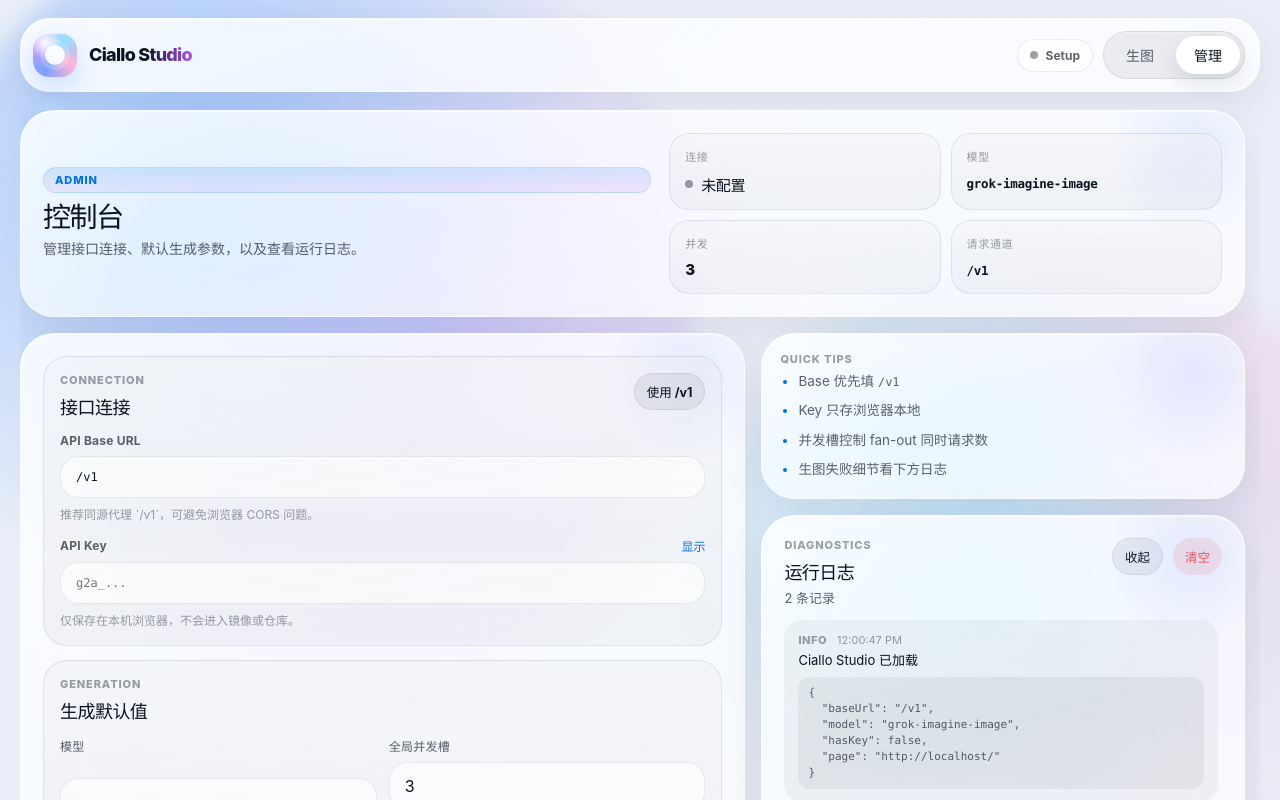
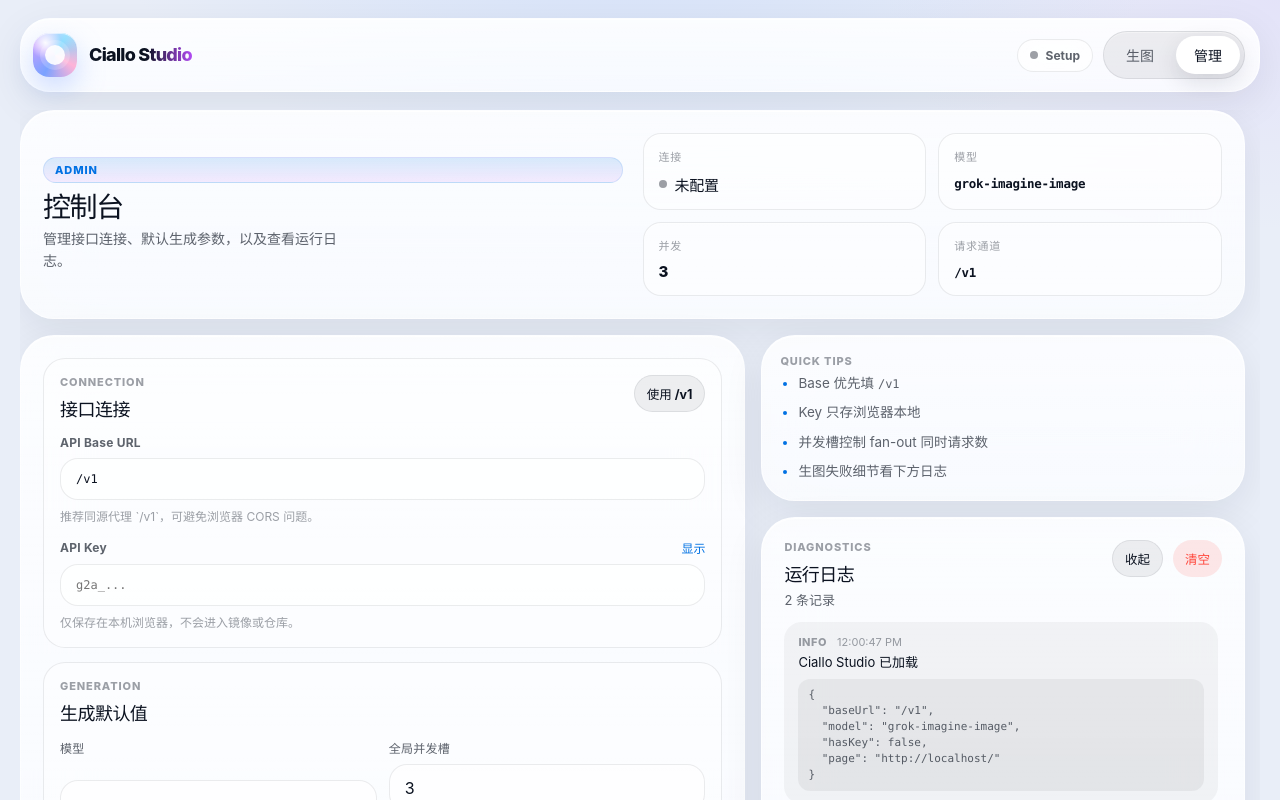
Before and after one commit to MurasameCyan/CialloStudio, a React (Vite) app: page / in a window 1280 px wide. Both pictures are taken after a click on the button "管理". Shown: the top 800 px of the page. Built offline with nearby package versions, Linux system fonts and the light colour scheme.

Commit message:
fix: straighten glass surfaces and balanced admin alignment

```diff
--- a/src/styles/ios26.css
+++ b/src/styles/ios26.css
@@ -70,64 +70,12 @@
 body {
   min-height: 100dvh;
   color: var(--text);
-  background: var(--bg);
   overflow-x: hidden;
-}
-
-body::before,
-body::after {
-  content: "";
-  position: fixed;
-  inset: auto;
-  pointer-events: none;
-  z-index: -1;
-  filter: blur(10px);
-}
-
-body::before {
-  top: -12vh;
-  left: -8vw;
-  width: 58vw;
-  height: 58vw;
-  max-width: 720px;
-  max-height: 720px;
-  border-radius: 50%;
   background:
-    radial-gradient(circle at 35% 35%, rgba(130, 180, 255, 0.72), transparent 58%),
-    radial-gradient(circle at 70% 60%, rgba(190, 150, 255, 0.42), transparent 60%);
-  animation: floatA 18s var(--ease) infinite alternate;
-}
-
-body::after {
-  right: -10vw;
-  bottom: -18vh;
-  width: 52vw;
-  height: 52vw;
-  max-width: 640px;
-  max-height: 640px;
-  border-radius: 50%;
-  background:
-    radial-gradient(circle at 40% 40%, rgba(120, 220, 255, 0.38), transparent 58%),
-    radial-gradient(circle at 70% 30%, rgba(255, 170, 210, 0.28), transparent 62%);
-  animation: floatB 22s var(--ease) infinite alternate;
-}
-
-@keyframes floatA {
-  from {
-    transform: translate3d(0, 0, 0) scale(1);
-  }
-  to {
-    transform: translate3d(4vw, 3vh, 0) scale(1.08);
-  }
-}
-
-@keyframes floatB {
-  from {
-    transform: translate3d(0, 0, 0) scale(1);
-  }
-  to {
-    transform: translate3d(-3vw, -4vh, 0) scale(1.1);
-  }
+    radial-gradient(900px 520px at 50% -12%, rgba(140, 180, 255, 0.28), transparent 62%),
+    radial-gradient(720px 420px at 100% 0%, rgba(200, 170, 255, 0.16), transparent 55%),
+    radial-gradient(720px 420px at 0% 100%, rgba(130, 210, 255, 0.12), transparent 55%),
+    var(--bg);
 }
 
 button,
@@ -178,7 +126,7 @@
   padding: 12px 14px 12px 12px;
   border-radius: 30px;
   background:
-    linear-gradient(135deg, rgba(255, 255, 255, 0.72), rgba(255, 255, 255, 0.28) 45%, rgba(255, 255, 255, 0.42)),
+    linear-gradient(180deg, rgba(255, 255, 255, 0.72), rgba(255, 255, 255, 0.38)),
     var(--bg-elevated);
   border: var(--hairline);
   box-shadow: var(--shadow);
@@ -189,7 +137,7 @@
 @media (prefers-color-scheme: dark) {
   .glass-bar {
     background:
-      linear-gradient(135deg, rgba(255, 255, 255, 0.08), rgba(255, 255, 255, 0.02) 50%, rgba(255, 255, 255, 0.05)),
+      linear-gradient(180deg, rgba(255, 255, 255, 0.08), rgba(255, 255, 255, 0.03)),
       var(--bg-elevated);
   }
 }
@@ -304,7 +252,7 @@
 .panel {
   position: relative;
   background:
-    linear-gradient(165deg, rgba(255, 255, 255, 0.58), rgba(255, 255, 255, 0.18) 42%, rgba(255, 255, 255, 0.28)),
+    linear-gradient(180deg, rgba(255, 255, 255, 0.62), rgba(255, 255, 255, 0.28)),
     var(--bg-elevated);
   border: var(--hairline);
   border-radius: var(--radius-xl);
@@ -318,7 +266,7 @@
 @media (prefers-color-scheme: dark) {
   .panel {
     background:
-      linear-gradient(165deg, rgba(255, 255, 255, 0.07), rgba(255, 255, 255, 0.015) 40%, rgba(255, 255, 255, 0.04)),
+      linear-gradient(180deg, rgba(255, 255, 255, 0.07), rgba(255, 255, 255, 0.03)),
       var(--bg-elevated);
   }
 }
@@ -328,19 +276,7 @@
   position: absolute;
   inset: 0 0 auto 0;
   height: 1px;
-  background: linear-gradient(90deg, transparent, rgba(255, 255, 255, 0.85), transparent);
-  pointer-events: none;
-}
-
-.panel::after {
-  content: "";
-  position: absolute;
-  width: 180px;
-  height: 180px;
-  right: -40px;
-  top: -50px;
-  border-radius: 50%;
-  background: radial-gradient(circle, rgba(122, 162, 255, 0.16), transparent 68%);
+  background: linear-gradient(90deg, transparent, rgba(255, 255, 255, 0.75), transparent);
   pointer-events: none;
 }
 
@@ -892,10 +828,14 @@
   margin-top: 8px;
   padding: 12px;
   border-radius: 22px;
-  background:
-    linear-gradient(180deg, rgba(255, 255, 255, 0.4), rgba(255, 255, 255, 0.12)),
-    var(--bg-soft-2);
+  background: rgba(255, 255, 255, 0.34);
   border: 1px solid var(--separator);
+}
+
+@media (prefers-color-scheme: dark) {
+  .action-bar {
+    background: rgba(255, 255, 255, 0.04);
+  }
 }
 
 .live-dot {
@@ -955,9 +895,9 @@
 
 .admin-hero {
   display: grid;
-  grid-template-columns: minmax(0, 1.1fr) minmax(280px, 1fr);
-  gap: 18px;
-  align-items: stretch;
+  grid-template-columns: minmax(0, 1fr) minmax(300px, 1fr);
+  gap: 20px;
+  align-items: center;
 }
 
 .admin-hero-copy {
@@ -969,22 +909,32 @@
   min-width: 0;
 }
 
+.admin-hero-copy .panel-desc {
+  max-width: 36ch;
+}
+
 .admin-status-grid {
   position: relative;
   z-index: 1;
   display: grid;
   grid-template-columns: repeat(2, minmax(0, 1fr));
-  gap: 10px;
+  gap: 12px;
 }
 
 .admin-status-card {
-  border-radius: 20px;
+  border-radius: 18px;
   padding: 14px 15px;
-  background:
-    linear-gradient(180deg, rgba(255, 255, 255, 0.42), rgba(255, 255, 255, 0.08)),
-    var(--bg-soft-2);
+  background: rgba(255, 255, 255, 0.45);
   border: 1px solid var(--separator);
   min-width: 0;
+  box-shadow: inset 0 1px 0 rgba(255, 255, 255, 0.55);
+}
+
+@media (prefers-color-scheme: dark) {
+  .admin-status-card {
+    background: rgba(255, 255, 255, 0.05);
+    box-shadow: inset 0 1px 0 rgba(255, 255, 255, 0.04);
+  }
 }
 
 .admin-status-label {
@@ -1032,12 +982,16 @@
 .admin-section {
   position: relative;
   z-index: 1;
-  border-radius: 24px;
+  border-radius: 22px;
   padding: 16px;
-  background:
-    linear-gradient(180deg, rgba(255, 255, 255, 0.34), rgba(255, 255, 255, 0.08)),
-    var(--bg-soft-2);
+  background: rgba(255, 255, 255, 0.34);
   border: 1px solid var(--separator);
+}
+
+@media (prefers-color-scheme: dark) {
+  .admin-section {
+    background: rgba(255, 255, 255, 0.04);
+  }
 }
 
 .admin-section-head {
@@ -1062,10 +1016,14 @@
   gap: 12px;
   padding: 14px;
   border-radius: 22px;
-  background:
-    linear-gradient(180deg, rgba(255, 255, 255, 0.4), rgba(255, 255, 255, 0.1)),
-    var(--bg-soft-2);
+  background: rgba(255, 255, 255, 0.34);
   border: 1px solid var(--separator);
+}
+
+@media (prefers-color-scheme: dark) {
+  .admin-actions {
+    background: rgba(255, 255, 255, 0.04);
+  }
 }
 
 .admin-actions-hint {
@@ -1279,10 +1237,14 @@
 .option-block {
   border-radius: 22px;
   padding: 14px;
-  background:
-    linear-gradient(180deg, rgba(255, 255, 255, 0.28), rgba(255, 255, 255, 0.06)),
-    var(--bg-soft-2);
+  background: rgba(255, 255, 255, 0.3);
   border: 1px solid var(--separator);
+}
+
+@media (prefers-color-scheme: dark) {
+  .option-block {
+    background: rgba(255, 255, 255, 0.04);
+  }
 }
 
 .option-block + .option-block {
```
